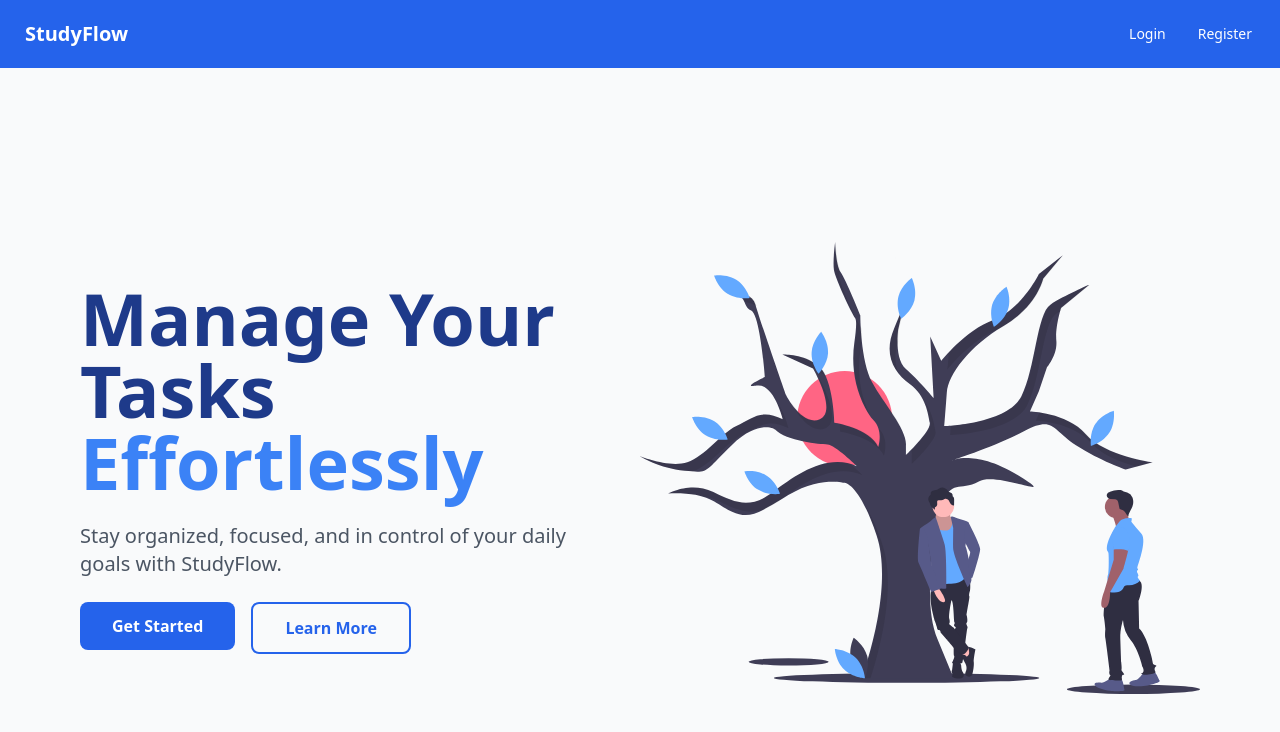
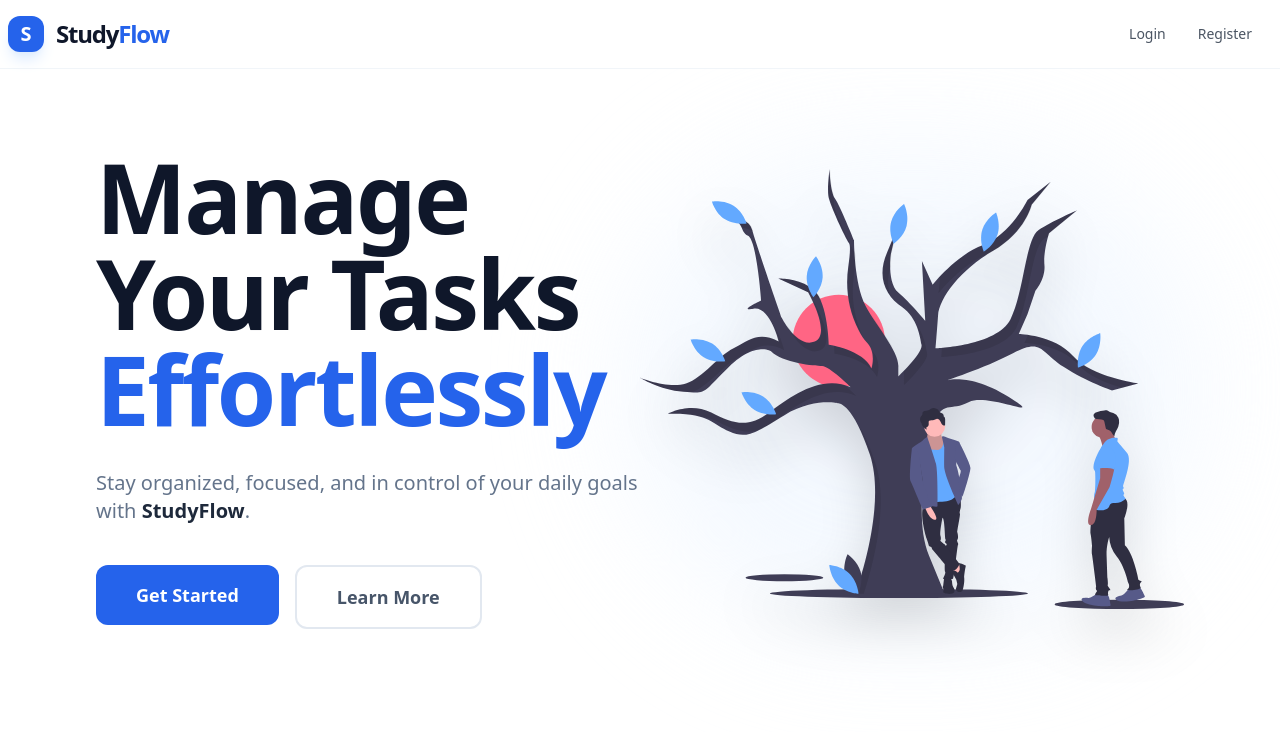
Before and after one commit to Achintha-Dev/studyflow, a React (Vite) app in the folder client/: page / in a window 1280 px wide. Shown: the top 732 px of the page. Built offline with nearby package versions, Linux system fonts and the light colour scheme.

Commit message:
Updated UI in Welcome.jsx and Navbar.jsx

```diff
--- a/client/src/components/Navbar.jsx
+++ b/client/src/components/Navbar.jsx
@@ -1,29 +1,44 @@
-
-import Login from '../pages/Login'
+import { Link } from 'react-router-dom';
 
 function Navbar(props) {
   return (
-    <div>
-        <div className="navbar bg-blue-600 text-white">
-            <div className="flex-1 bg-blue-600">
-                <a className="btn btn-ghost text-xl">StudyFlow</a>
+       <div className="sticky top-0 z-[100] w-full bg-white/90 backdrop-blur-md border-b border-slate-100 transition-all duration-300">
+        <div className="navbar bg-white">
+
+            {/* --- LOGO SECTION --- */}
+            <div className="flex-1">
+                <Link to="/" className="flex items-center gap-3 group">
+                    <div className="w-9 h-9 bg-[#2563eb] rounded-xl flex items-center justify-center shadow-lg shadow-blue-100 transition-transform group-hover:scale-110">
+                    <span className="text-white font-black text-xl">S</span>
+                    </div>
+                    <span className="text-2xl font-black text-slate-900 tracking-tighter">
+                    Study<span className="text-[#2563eb]">Flow</span>
+                    </span>
+                </Link>
             </div>
-            <div className="flex-none ">
+
+            {/* --- DESKTOP MENU --- */}
+            <div className="flex-none hidden lg:block">
                 <ul className="menu menu-horizontal px-1">
-
-                {props.children}
-
-                {/* <li>
-                    <details>
-                    <summary>Register</summary>
-                    <ul className="bg-blue-900 rounded-t-none p-2 ">
-                        <li><a>Link 1</a></li>
-                        <li><a>Link 2</a></li>
-                    </ul>
-                    </details>
-                </li> */}
+                    {props.children}
                 </ul>
             </div>
+
+            {/* --- MOBILE MENU (Dropdown) --- */}
+            <div className="flex-none lg:hidden">
+                <div className="dropdown dropdown-end">
+                    <label tabIndex={0} className="btn btn-ghost btn-circle text-slate-900 hover:bg-slate-50">
+                    <svg xmlns="http://www.w3.org/2000/svg" className="h-6 w-6" fill="none" viewBox="0 0 24 24" stroke="currentColor">
+                        <path strokeLinecap="round" strokeLinejoin="round" strokeWidth="2" d="M4 6h16M4 12h16M4 18h7" />
+                    </svg>
+                    </label>
+                    {/* 5. Added a deeper shadow and smoother corners to the mobile menu */}
+                    <ul tabIndex={0} className="menu menu-sm dropdown-content mt-4 z-[1] p-3 shadow-2xl bg-white rounded-2xl w-64 border border-slate-100 font-semibold text-slate-700">
+                    {props.children}
+                    </ul>
+                </div>
+            </div>
+
         </div>
     </div>
   )
--- a/client/src/pages/Welcome.jsx
+++ b/client/src/pages/Welcome.jsx
@@ -6,47 +6,53 @@ import { Link } from 'react-router-dom'
 function Welcome() {
   return (
     <div>
+        <div className="bg-white min-h-screen">
             <Navbar>
-            <li><Link to='/login'>Login</Link></li>
-            <li><Link to='/register'>Register</Link></li>
+                <li><Link to='/login' className="text-gray-600 hover:text-blue-600 font-medium">Login</Link></li>
+                <li><Link to='/register' className="text-gray-600 hover:text-blue-600 font-medium">Register</Link></li>
             </Navbar>
 
-        {/* 'flex-col' for mobile, 'lg:flex-row' for large screens*/ }
-        <div className="min-h-screen flex flex-col lg:flex-row items-center justify-between px-6 py-12 lg:px-20 bg-gray-50">
+            {/* Main Hero: Responsive flex direction and clean whitespace */}
+            <div className="flex flex-col lg:flex-row items-center justify-between px-6 py-10 md:py-20 lg:px-24">
 
-        {/* 1. Content Section */}
-        {/* 'order-2 lg:order-1' ensures text comes after image on mobile if desired, or keep standard */}
-        <div className="w-full lg:w-1/2 text-center lg:text-left space-y-6 mb-12 lg:mb-0">
-            <h1 className="text-4xl md:text-6xl lg:text-7xl font-bold text-blue-900 leading-tight">
+            {/* Text Section: Centered on mobile, left-aligned on desktop */}
+            <div className="w-full lg:w-1/2 text-center lg:text-left z-10">
+                <h1 className="text-5xl md:text-6xl lg:text-8xl font-black text-slate-900 tracking-tight leading-[1.1]">
                 Manage Your Tasks <br />
-            <span className="text-blue-500">Effortlessly</span>
+                <span className="text-blue-600">Effortlessly</span>
                 </h1>
-            <p className="text-lg md:text-xl text-gray-600 max-w-lg mx-auto lg:mx-0">
-            Stay organized, focused, and in control of your daily goals with StudyFlow.
+
+                <p className="mt-8 text-lg md:text-xl text-slate-500 max-w-xl mx-auto lg:mx-0 leading-relaxed">
+                Stay organized, focused, and in control of your daily goals with
+                <span className="font-bold text-slate-800"> StudyFlow</span>.
                 </p>
 
-            {/* Buttons: Stacked on tiny phones, row on tablets up */}
-            <div className="flex flex-col sm:flex-row justify-center lg:justify-start gap-4">
-
-            <Link to='/login'>
-                <button className="bg-blue-600 text-white px-8 py-3 rounded-lg font-semibold hover:bg-blue-700 transition w-full sm:w-auto">
+                {/* Responsive Buttons: Full-width on mobile, auto on desktop */}
+                <div className="mt-10 flex flex-col sm:flex-row justify-center lg:justify-start gap-4">
+                <Link to='/login' className="w-full sm:w-auto">
+                    <button className="w-full bg-blue-600 text-white px-10 py-4 rounded-xl font-bold text-lg hover:bg-blue-700 hover:shadow-xl hover:shadow-blue-200 transition-all duration-300">
                         Get Started
                     </button>
                 </Link>
 
-            <button className="border-2 border-blue-600 text-blue-600 px-8 py-3 rounded-lg font-semibold hover:bg-blue-50 transition w-full sm:w-auto">
+                <button className="w-full sm:w-auto border-2 border-slate-200 text-slate-600 px-10 py-4 rounded-xl font-bold text-lg hover:bg-slate-50 hover:border-slate-300 transition-all">
                     Learn More
                 </button>
                 </div>
             </div>
 
-        {/* 2. Image Section */}
-        <div className="w-full lg:w-1/2 flex justify-center lg:justify-end">
+            {/* Image Section: Hidden or scaled based on screen size */}
+            <div className="w-full lg:w-1/2 mt-16 lg:mt-0 flex justify-center lg:justify-end">
+                <div className="relative">
+                {/* Subtle background glow for depth in Light UI */}
+                <div className="absolute -inset-4 bg-blue-50 rounded-full blur-3xl opacity-70"></div>
                 <img
                     src={welcomeImage}
                     alt="Welcome Illustration"
-            className="w-4/5 md:w-3/4 lg:w-full max-w-2xl transform hover:scale-105 transition duration-500"
+                    className="relative w-full max-w-lg md:max-w-xl lg:max-w-2xl drop-shadow-2xl transform hover:-translate-y-2 transition duration-700"
                 />
+                </div>
+            </div>
           </div>
         </div>
     </div>
```
Lines whose indentation alone changed are shown as unchanged.
